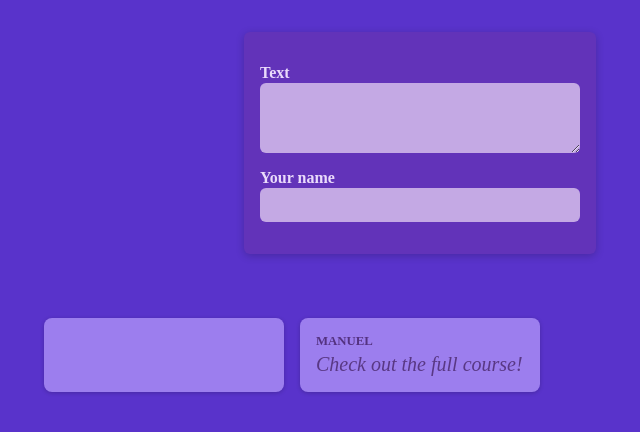
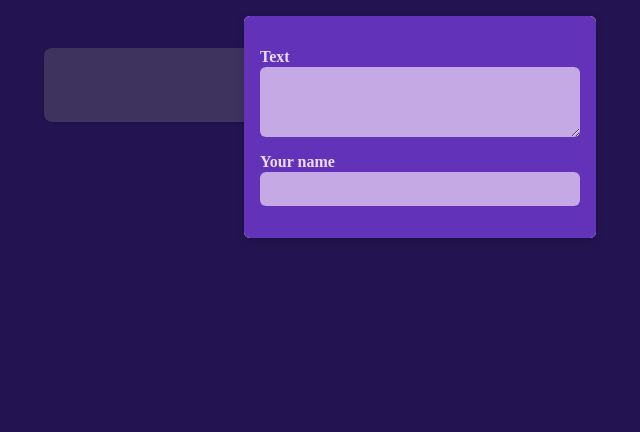
Before and after one commit to UmitKok1/react-crash-course, a React (Vite) app: page / in a window 1280 px wide. Shown: the top 432 px of the page, without its empty margins (220-860 px from the left). Built offline with nearby package versions, Linux system fonts and the light colour scheme.

Commit message:
Implement Modal component with backdrop and dialog structure.

```diff
--- /dev/null
+++ b/src/components/Modal.jsx
@@ -0,0 +1,13 @@
+import classes from './Modal.module.css';
+
+function Modal({ children }) {
+    return (
+        <>
+            <div className={classes.backdrop}></div>
+            <dialog open={true} className={classes.modal}>
+                {children}
+            </dialog>
+        </>
+    );
+}
+export default Modal;
--- /dev/null
+++ b/src/components/Modal.module.css
@@ -0,0 +1,18 @@
+.backdrop {
+    position: fixed;
+    top: 0;
+    left: 0;
+    width: 100%;
+    height: 100vh;
+    background-color: rgba(0, 0, 0, 0.6);
+    z-index: 1;
+  }
+
+  .modal {
+    border: none;
+    border-radius: 6px;
+    box-shadow: 0 2px 8px rgba(0, 0, 0, 0.2);
+    padding: 0;
+    overflow: hidden;
+    z-index: 1;
+  }
--- a/src/components/NewPost.module.css
+++ b/src/components/NewPost.module.css
@@ -2,9 +2,6 @@
     background-color: #6233b9;
     padding: 1rem;
     width: 20rem;
-    margin: 2rem auto;
-    border-radius: 6px;
-    box-shadow: 0 2px 8px rgba(0, 0, 0, 0.2);
   }
 
   .form label {
--- a/src/components/Post.jsx
+++ b/src/components/Post.jsx
@@ -1,11 +1,11 @@
 import classes from './Post.module.css';
 
-function Post(props) {
+function Post({author,body}) {
 
     return (
         <div className={classes.post}>
-            <p className={classes.author}>{props.author}</p>
-            <p className={classes.text}>{props.body}</p>
+            <p className={classes.author}>{author}</p>
+            <p className={classes.text}>{body}</p>
         </div>
     );
 }
--- a/src/components/PostsList.jsx
+++ b/src/components/PostsList.jsx
@@ -2,6 +2,8 @@
 import NewPost from "./NewPost";
 import Post from "./Post";
 import classes from './PostsList.module.css';
+import Modal from './Modal';
+
 function PostsList() {
     const [enteredBody, setEnteredBody] = useState('');
     const [enteredAuthor, setEnteredAuthor] = useState('');
@@ -15,7 +17,13 @@
     }
     return (
         <>
-            <NewPost onBodyChange={bodyChangeHandler} onAuthorChange={authorChangeHandler} />
+            <Modal>
+                <NewPost
+                    onBodyChange={bodyChangeHandler}
+                    onAuthorChange={authorChangeHandler}
+                />
+            </Modal>
+
             <ul className={classes.posts}>
                 <Post author={enteredAuthor} body={enteredBody} />
                 <Post author="Manuel" body="Check out the full course!" />
```
